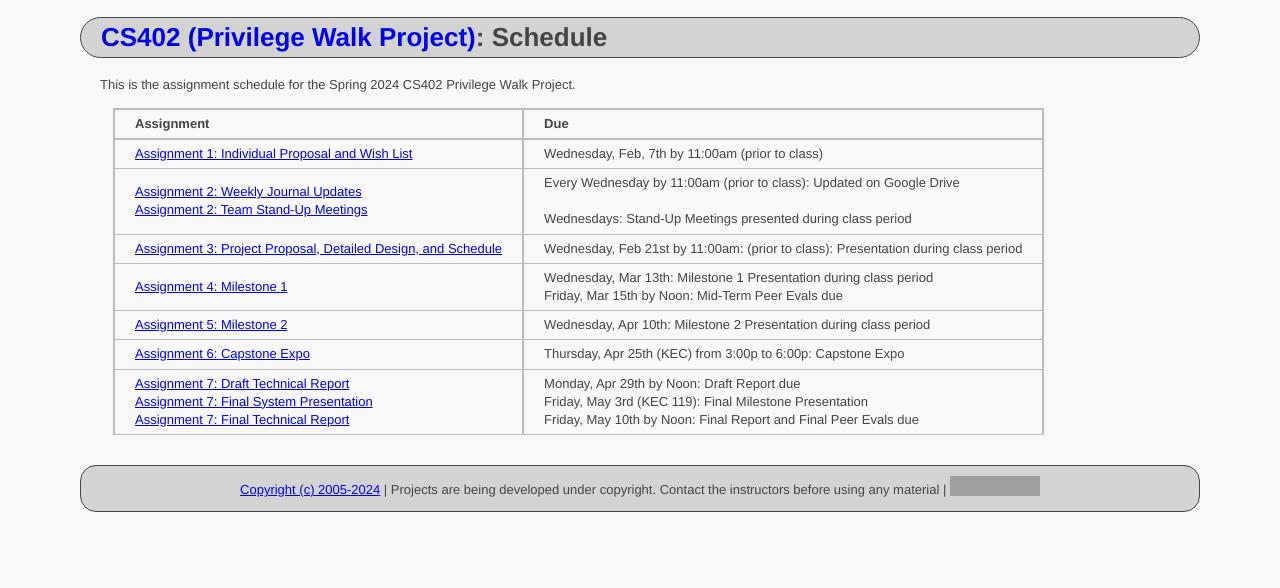
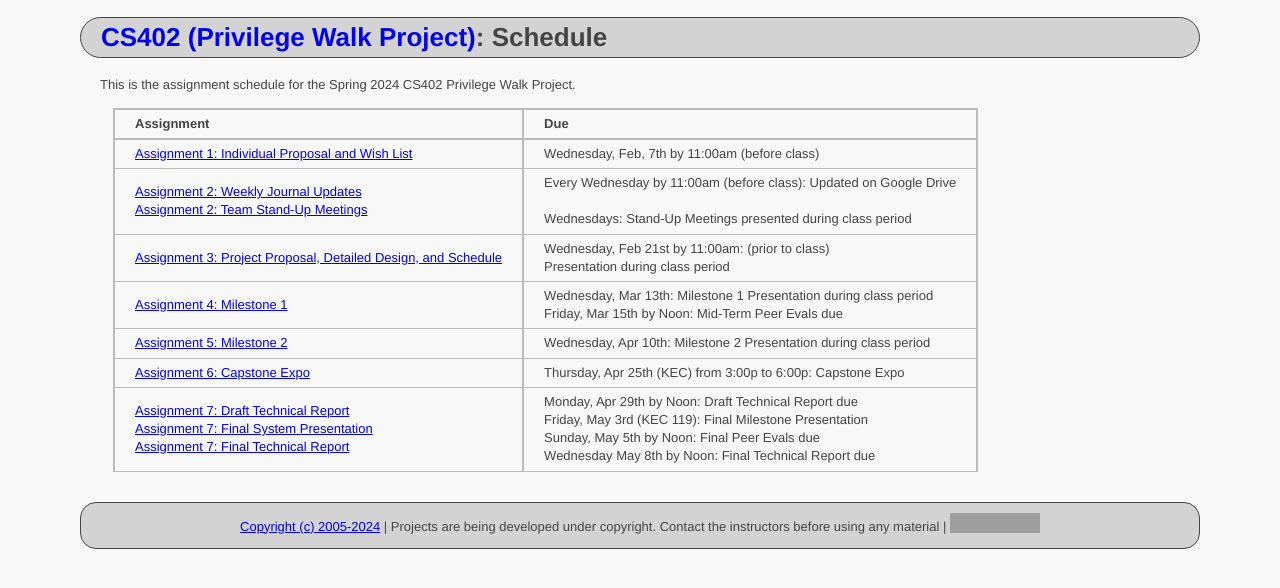
Before and after one commit to ycpcs/cs402-spring2024, a Jekyll site: the page built from projects/Privilege-Walk-Project/schedule.md, in a window 1280 px wide. Shown: the top 588 px of the page. Built offline with Jekyll 4.4.1, drawn with Linux system fonts in a browser that asks for light colours; grey boxes are pictures that could not be loaded.

Commit message:
flshing out schedule

```diff
--- a/projects/Privilege-Walk-Project/schedule.md
+++ b/projects/Privilege-Walk-Project/schedule.md
@@ -8,10 +8,10 @@ This is the assignment schedule for the Spring 2024 CS402 Privilege Walk Project
 
 **Assignment** | **Due**
 :--------------|:---------
-[Assignment 1: Individual Proposal and Wish List](../../assign/assign01.html)| Wednesday, Feb, 7th by 11:00am (prior to class)
-[Assignment 2: Weekly Journal Updates](../../assign/assign02.html)<br>[Assignment 2: Team Stand-Up Meetings](../../assign/assign02.html) | Every Wednesday by 11:00am (prior to class): Updated on Google Drive<br><br> Wednesdays: Stand-Up Meetings presented during class period
-[Assignment 3: Project Proposal, Detailed Design, and Schedule](../../assign/assign03.html) | Wednesday, Feb 21st by 11:00am: (prior to class): Presentation during class period
+[Assignment 1: Individual Proposal and Wish List](../../assign/assign01.html)| Wednesday, Feb, 7th by 11:00am (before class)
+[Assignment 2: Weekly Journal Updates](../../assign/assign02.html)<br>[Assignment 2: Team Stand-Up Meetings](../../assign/assign02.html) | Every Wednesday by 11:00am (before class): Updated on Google Drive<br><br> Wednesdays: Stand-Up Meetings presented during class period
+[Assignment 3: Project Proposal, Detailed Design, and Schedule](../../assign/assign03.html) | Wednesday, Feb 21st by 11:00am: (prior to class)<br> Presentation during class period
 [Assignment 4: Milestone 1](../../assign/assign04.html) | Wednesday, Mar 13th: Milestone 1 Presentation during class period<br>Friday, Mar 15th by Noon: Mid-Term Peer Evals due
 [Assignment 5: Milestone 2](../../assign/assign05.html) | Wednesday, Apr 10th: Milestone 2 Presentation during class period
 [Assignment 6: Capstone Expo](../../assign/assign06.html) | Thursday, Apr 25th (KEC) from 3:00p to 6:00p: Capstone Expo
-[Assignment 7: Draft Technical Report](../../assign/finalreport.html) <br> [Assignment 7: Final System Presentation](../../assign/assign07.html)<br>[Assignment 7: Final Technical Report](../../assign/finalreport.html) | Monday, Apr 29th by Noon: Draft Report due<br>Friday, May 3rd (KEC 119): Final Milestone Presentation<br>Friday, May 10th by Noon: Final Report and Final Peer Evals due
+[Assignment 7: Draft Technical Report](../../assign/finalreport.html) <br> [Assignment 7: Final System Presentation](../../assign/assign07.html)<br>[Assignment 7: Final Technical Report](../../assign/finalreport.html) | Monday, Apr 29th by Noon: Draft Technical Report due<br>Friday, May 3rd (KEC 119): Final Milestone Presentation<br>Sunday, May 5th by Noon: Final Peer Evals due<br>Wednesday May 8th by Noon: Final Technical Report due
```
